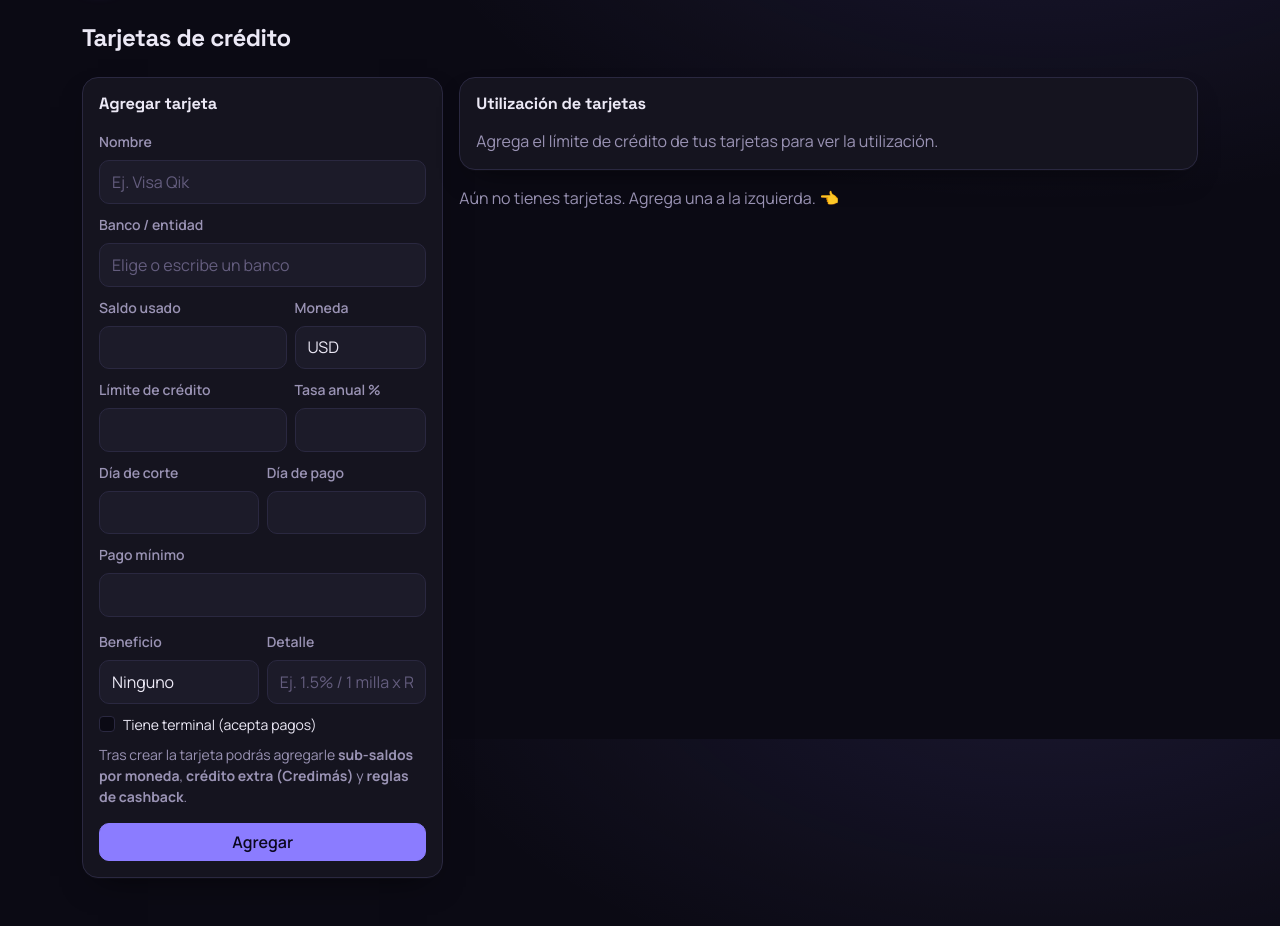
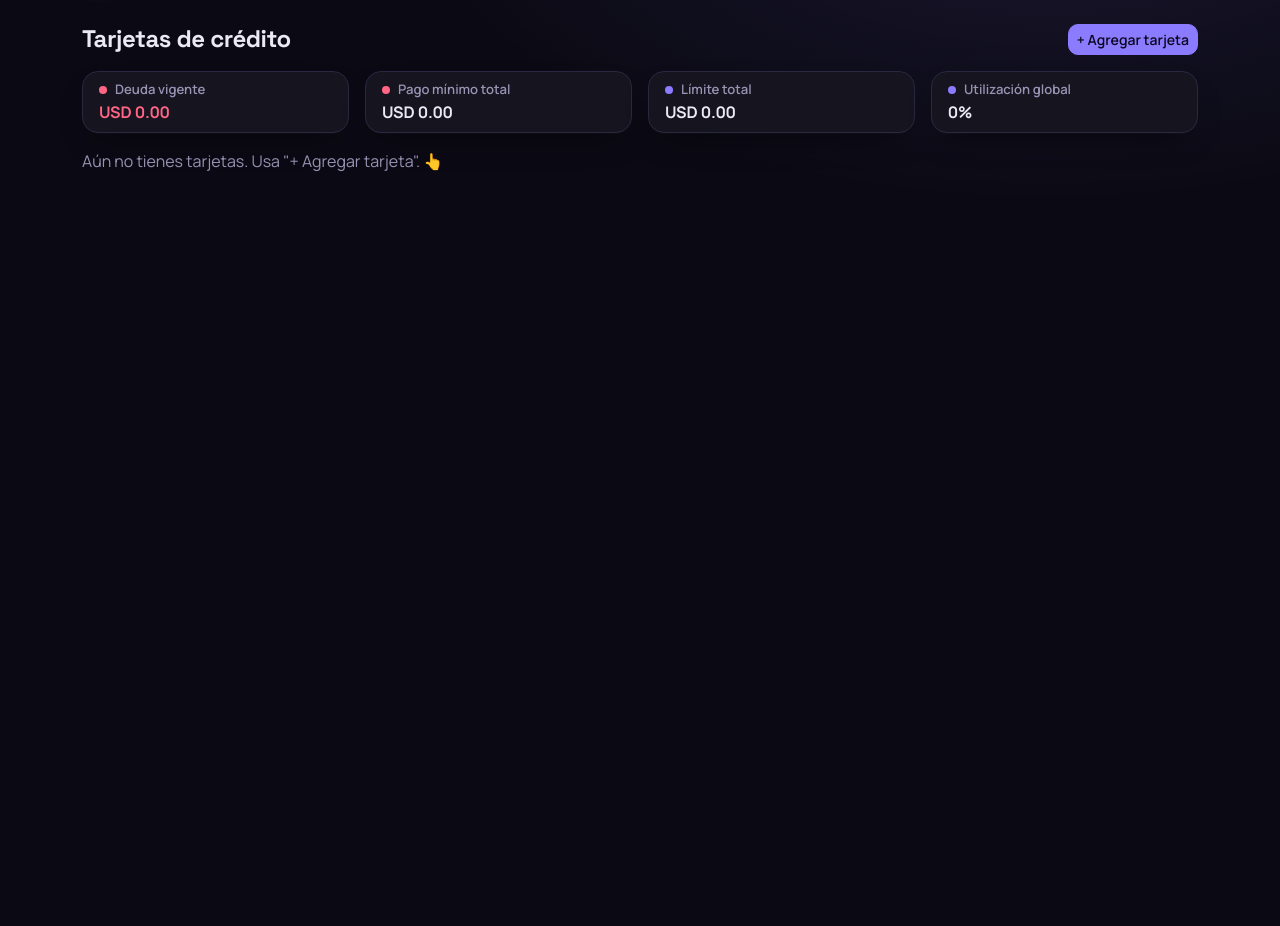
Before and after one commit to Peraltasolenny/finanzas-app, a Flask app: page /productos/tarjetas in a window 1280 px wide. Shown: the part 61-987 px from the top of the page. After the commit the page ends 232 px from the top, so only its background shows below. Run offline with Flask 3, Linux system fonts and the light colour scheme; a user stored in the database is signed in; tables that the repository leaves empty hold one stand-in row (values such as "Sample post").

Commit message:
v3: botón editar recurrencias; cuentas (título sin 'ahorro' + form colapsable); tarjetas (totales deuda/mínimo/límite, form colapsable, info corte/pago/beneficios)

```diff
--- a/templates/base.html
+++ b/templates/base.html
@@ -54,7 +54,7 @@
         <li class="nav-item dropdown">
           <a class="nav-link dropdown-toggle {{ 'active' if request.endpoint in ['v2.cuentas','v2.complementarias','v2.tarjetas','v2.prestamos','v2.certificados','v2.corretaje','v2.inversiones'] }}" href="#" role="button" data-bs-toggle="dropdown">Productos</a>
           <ul class="dropdown-menu">
-            <li><a class="dropdown-item" href="{{ url_for('v2.cuentas') }}">Cuentas de ahorro</a></li>
+            <li><a class="dropdown-item" href="{{ url_for('v2.cuentas') }}">Cuentas</a></li>
             <li><a class="dropdown-item" href="{{ url_for('v2.complementarias') }}">Ahorro complementaria</a></li>
             <li><a class="dropdown-item" href="{{ url_for('v2.tarjetas') }}">Tarjetas</a></li>
             <li><a class="dropdown-item" href="{{ url_for('v2.prestamos') }}">Préstamos</a></li>
--- a/templates/recurrentes.html
+++ b/templates/recurrentes.html
@@ -60,6 +60,7 @@
             <td class="text-end fw-bold {{ 'txt-in' if r.type=='income' else 'txt-out' }}">{{ money(r.amount, r.currency) }}</td>
             <td class="text-end">
               <div class="d-inline-flex gap-1">
+                <a class="btn btn-sm btn-outline-secondary" href="{{ url_for('v2.editar_recurrente', rule_id=r.id) }}">Editar</a>
                 <form method="post" action="{{ url_for('v2.toggle_recurrente', rule_id=r.id) }}">
                   <input type="hidden" name="csrf_token" value="{{ csrf_token() }}">
                   <button class="btn btn-sm btn-outline-secondary">{{ 'Pausar' if r.is_active else 'Activar' }}</button>
--- a/templates/tarjetas.html
+++ b/templates/tarjetas.html
@@ -1,89 +1,99 @@
 {% extends "base.html" %}
 {% block title %}{{ titulo }}{% endblock %}
 {% block content %}
-<h4 class="mb-4 page-title">{{ titulo }}</h4>
-<div class="row g-3">
-  <div class="col-lg-4">
+<div class="d-flex justify-content-between align-items-center flex-wrap gap-2 mb-3">
+  <h4 class="mb-0 page-title">{{ titulo }}</h4>
+  <button class="btn btn-dark btn-sm" type="button" data-bs-toggle="collapse" data-bs-target="#formTarjeta">+ Agregar tarjeta</button>
+</div>
+
+{# Formulario colapsable #}
+<div class="collapse mb-3" id="formTarjeta">
   <div class="card shadow-sm"><div class="card-body">
-      <h5 class="card-title mb-3">Agregar tarjeta</h5>
-      <form method="post">
+    <form method="post" class="row g-2">
       <input type="hidden" name="csrf_token" value="{{ csrf_token() }}">
       <input type="hidden" name="kind" value="tarjeta">
-        <div class="mb-2"><label class="form-label small">Nombre</label>
+      <div class="col-md-4"><label class="form-label small">Nombre</label>
         <input type="text" name="name" class="form-control" placeholder="Ej. Visa Qik" required></div>
-        <div class="mb-2"><label class="form-label small">Banco / entidad</label>
-          <input type="text" name="bank" class="form-control" list="bancos-list" placeholder="Elige o escribe un banco"></div>
-        <div class="row g-2">
-          <div class="col-7"><label class="form-label small">Saldo usado</label>
+      <div class="col-md-4"><label class="form-label small">Banco / entidad</label>
+        <input type="text" name="bank" class="form-control" list="bancos-list" placeholder="Elige o escribe"></div>
+      <div class="col-md-2"><label class="form-label small">Saldo usado</label>
         <input type="number" step="0.01" name="balance" class="form-control"></div>
-          <div class="col-5"><label class="form-label small">Moneda</label>
-            <select name="currency" class="form-select">
-              {% for m in monedas %}<option value="{{ m }}" {{ 'selected' if m == base }}>{{ m }}</option>{% endfor %}
+      <div class="col-md-2"><label class="form-label small">Moneda</label>
+        <select name="currency" class="form-select">{% for m in monedas %}<option {{ 'selected' if m == base }}>{{ m }}</option>{% endfor %}</select></div>
+      <div class="col-md-3"><label class="form-label small">Límite de crédito</label>
+        <input type="number" step="0.01" name="credit_limit" class="form-control"></div>
+      <div class="col-md-3"><label class="form-label small">Tasa anual %</label>
+        <input type="number" step="0.01" name="interest_rate" class="form-control"></div>
+      <div class="col-md-2"><label class="form-label small">Día de corte</label>
+        <input type="number" min="1" max="31" name="cutoff_day" class="form-control"></div>
+      <div class="col-md-2"><label class="form-label small">Día de pago</label>
+        <input type="number" min="1" max="31" name="due_day" class="form-control"></div>
+      <div class="col-md-2"><label class="form-label small">Pago mínimo</label>
+        <input type="number" step="0.01" name="minimum_payment" class="form-control"></div>
+      <div class="col-md-4"><label class="form-label small">Beneficio</label>
+        <select name="benefit_type" class="form-select">
+          <option value="none">Ninguno</option><option value="cashback">Cashback</option><option value="miles">Millas</option>
         </select></div>
-          <div class="col-7"><label class="form-label small">Límite de crédito</label>
-            <input type="number" step="0.01" name="credit_limit" class="form-control"></div>
-          <div class="col-5"><label class="form-label small">Tasa anual %</label>
-            <input type="number" step="0.01" name="interest_rate" class="form-control"></div>
-          <div class="col-6"><label class="form-label small">Día de corte</label>
-            <input type="number" min="1" max="31" name="cutoff_day" class="form-control"></div>
-          <div class="col-6"><label class="form-label small">Día de pago</label>
-            <input type="number" min="1" max="31" name="due_day" class="form-control"></div>
-          <div class="col-12"><label class="form-label small">Pago mínimo</label>
-            <input type="number" step="0.01" name="minimum_payment" class="form-control"></div>
-        </div>
-        <div class="row g-2 mt-1">
-          <div class="col-6"><label class="form-label small">Beneficio</label>
-            <select name="benefit_type" class="form-select">
-              <option value="none">Ninguno</option>
-              <option value="cashback">Cashback</option>
-              <option value="miles">Millas</option>
-            </select></div>
-          <div class="col-6"><label class="form-label small">Detalle</label>
+      <div class="col-md-6"><label class="form-label small">Detalle del beneficio</label>
         <input type="text" name="benefit_detail" class="form-control" placeholder="Ej. 1.5% / 1 milla x RD$"></div>
-        </div>
-        <div class="form-check mt-2"><input class="form-check-input" type="checkbox" name="has_terminal" id="term"><label class="form-check-label small" for="term">Tiene terminal (acepta pagos)</label></div>
-        <p class="text-muted small mt-2 mb-0">Tras crear la tarjeta podrás agregarle <strong>sub-saldos por moneda</strong>, <strong>crédito extra (Credimás)</strong> y <strong>reglas de cashback</strong>.</p>
-        <button class="btn btn-dark w-100 mt-3">Agregar</button>
+      <div class="col-md-2 d-flex align-items-end"><div class="form-check"><input class="form-check-input" type="checkbox" name="has_terminal" id="term"><label class="form-check-label small" for="term">Terminal</label></div></div>
+      <div class="col-12"><p class="text-muted small mb-1">Tras crear podrás agregar <strong>sub-saldos por moneda</strong>, <strong>Credimás</strong> y <strong>cashback</strong> en "Gestionar".</p>
+        <button class="btn btn-dark">Agregar tarjeta</button></div>
     </form>
   </div></div>
 </div>
 
-  <div class="col-lg-8">
-    {# Tablero de utilización #}
+{# Totales #}
 {% set total_lim = cuentas|selectattr('credit_limit')|map(attribute='credit_limit')|sum %}
 {% set total_usado = cuentas|sum(attribute='balance') %}
-    <div class="card shadow-sm mb-3"><div class="card-body">
-      <h5 class="card-title mb-3">Utilización de tarjetas</h5>
+{% set total_min = cuentas|sum(attribute='minimum_payment') %}
+<div class="row g-3 mb-3">
+  <div class="col-6 col-lg-3"><div class="card kpi"><div class="card-body py-2">
+    <div class="kpi-label"><span class="dot dot-out"></span> Deuda vigente</div>
+    <div class="fw-bold txt-out">{{ money(total_usado) }}</div></div></div></div>
+  <div class="col-6 col-lg-3"><div class="card kpi"><div class="card-body py-2">
+    <div class="kpi-label"><span class="dot dot-out"></span> Pago mínimo total</div>
+    <div class="fw-bold">{{ money(total_min) }}</div></div></div></div>
+  <div class="col-6 col-lg-3"><div class="card kpi"><div class="card-body py-2">
+    <div class="kpi-label"><span class="dot dot-net"></span> Límite total</div>
+    <div class="fw-bold">{{ money(total_lim) }}</div></div></div></div>
+  <div class="col-6 col-lg-3"><div class="card kpi"><div class="card-body py-2">
+    <div class="kpi-label"><span class="dot dot-save"></span> Utilización global</div>
+    {% set util_global = (total_usado / total_lim * 100)|round(1) if total_lim > 0 else 0 %}
+    <div class="fw-bold {{ 'txt-out' if util_global > 50 else '' }}">{{ util_global }}%</div></div></div></div>
+</div>
 {% if total_lim > 0 %}
-        {% set util_global = (total_usado / total_lim * 100)|round(1) %}
-        <div class="d-flex justify-content-between small mb-1">
-          <span>Utilización global</span>
-          <span>{{ money(total_usado) }} / {{ money(total_lim) }} ({{ util_global }}%)</span>
-        </div>
-        <div class="progress mb-2" style="height:18px">
+<div class="card shadow-sm mb-3"><div class="card-body py-2">
   {% set color = 'bg-success' if util_global <= 30 else ('bg-warning' if util_global <= 50 else 'bg-danger') %}
-          <div class="progress-bar {{ color }}" style="width: {{ [util_global, 100]|min }}%">{{ util_global }}%</div>
-        </div>
-        <p class="text-muted small mb-0">💡 Lo ideal es mantener la utilización por debajo del 30% para cuidar tu historial.</p>
-      {% else %}
-        <p class="text-muted mb-0">Agrega el límite de crédito de tus tarjetas para ver la utilización.</p>
+  <div class="progress" style="height:16px"><div class="progress-bar {{ color }}" style="width: {{ [util_global,100]|min }}%">{{ util_global }}%</div></div>
+  <p class="text-muted small mb-0 mt-1">💡 Mantén la utilización por debajo del 30% para cuidar tu historial.</p>
+</div></div>
 {% endif %}
-    </div></div>
 
+{# Lista de tarjetas #}
 {% for c in cuentas %}
 <div class="card shadow-sm mb-2 {{ 'opacity-50' if not c.is_active }}"><div class="card-body">
   <div class="d-flex justify-content-between align-items-start">
     <div>
-          <h6 class="mb-1">{{ c.name }}{% if c.bank %} <span class="badge text-bg-light text-dark">{{ c.bank }}</span>{% endif %}</h6>
-          <div class="small text-muted">Saldo: <strong class="txt-out">{{ money(c.balance, c.currency) }}</strong>
+      <h6 class="mb-1">{{ c.name }}
+        {% if c.bank %}<span class="badge text-bg-light text-dark">{{ c.bank }}</span>{% endif %}
+        {% if c.benefit_type != 'none' %}<span class="badge text-bg-success">{{ 'Cashback' if c.benefit_type=='cashback' else 'Millas' }}{% if c.benefit_detail %}: {{ c.benefit_detail }}{% endif %}</span>{% endif %}
+        {% if c.has_terminal %}<span class="badge text-bg-secondary">Terminal</span>{% endif %}
+      </h6>
+      <div class="small text-muted">
+        Saldo: <strong class="txt-out">{{ money(c.balance, c.currency) }}</strong>
         {% if c.credit_limit %} · Límite: {{ money(c.credit_limit, c.currency) }} · Disponible: {{ money(c.available_credit, c.currency) }}{% endif %}
-            {% if c.due_day %} · paga el {{ c.due_day }}{% endif %}
+      </div>
+      <div class="small text-muted">
+        {% if c.minimum_payment %}Mínimo: {{ money(c.minimum_payment, c.currency) }}{% endif %}
+        {% if c.cutoff_day %} · corte día {{ c.cutoff_day }}{% endif %}
+        {% if c.due_day %} · pago día {{ c.due_day }}{% endif %}
+        {% if c.interest_rate %} · {{ '%.1f'|format(c.interest_rate) }}% anual{% endif %}
       </div>
     </div>
     <div class="d-inline-flex gap-1">
       <a class="btn btn-sm btn-outline-secondary" href="{{ url_for('v2.tarjeta_detalle', acc_id=c.id) }}">Gestionar</a>
-          <form method="post" action="{{ url_for('v2.eliminar_producto', acc_id=c.id) }}"
-                onsubmit="return confirm('¿Eliminar esta tarjeta?')">
+      <form method="post" action="{{ url_for('v2.eliminar_producto', acc_id=c.id) }}" onsubmit="return confirm('¿Eliminar esta tarjeta?')">
         <input type="hidden" name="csrf_token" value="{{ csrf_token() }}">
         <button class="btn btn-sm btn-outline-danger">Eliminar</button>
       </form>
@@ -91,9 +101,7 @@
   </div>
   {% if c.utilization is not none %}
     {% set ucolor = 'bg-success' if c.utilization <= 30 else ('bg-warning' if c.utilization <= 50 else 'bg-danger') %}
-        <div class="progress mt-2" style="height:14px">
-          <div class="progress-bar {{ ucolor }}" style="width: {{ [c.utilization, 100]|min }}%">{{ c.utilization }}%</div>
-        </div>
+    <div class="progress mt-2" style="height:14px"><div class="progress-bar {{ ucolor }}" style="width: {{ [c.utilization, 100]|min }}%">{{ c.utilization }}%</div></div>
   {% endif %}
   <form method="post" action="{{ url_for('v2.abonar_producto', acc_id=c.id) }}" class="d-flex gap-2 mt-2">
     <input type="hidden" name="csrf_token" value="{{ csrf_token() }}">
@@ -102,8 +110,6 @@
   </form>
 </div></div>
 {% else %}
-      <p class="text-muted">Aún no tienes tarjetas. Agrega una a la izquierda. 👈</p>
+  <p class="text-muted">Aún no tienes tarjetas. Usa "+ Agregar tarjeta". 👆</p>
 {% endfor %}
-  </div>
-</div>
 {% endblock %}
```
Also changed, not shown: templates/accounts.html (+7 -4 lines), templates/recurrente_edit.html (added, +48 -0 lines), v2.py (+36 -1 lines). Lines whose indentation alone changed are shown as unchanged.
